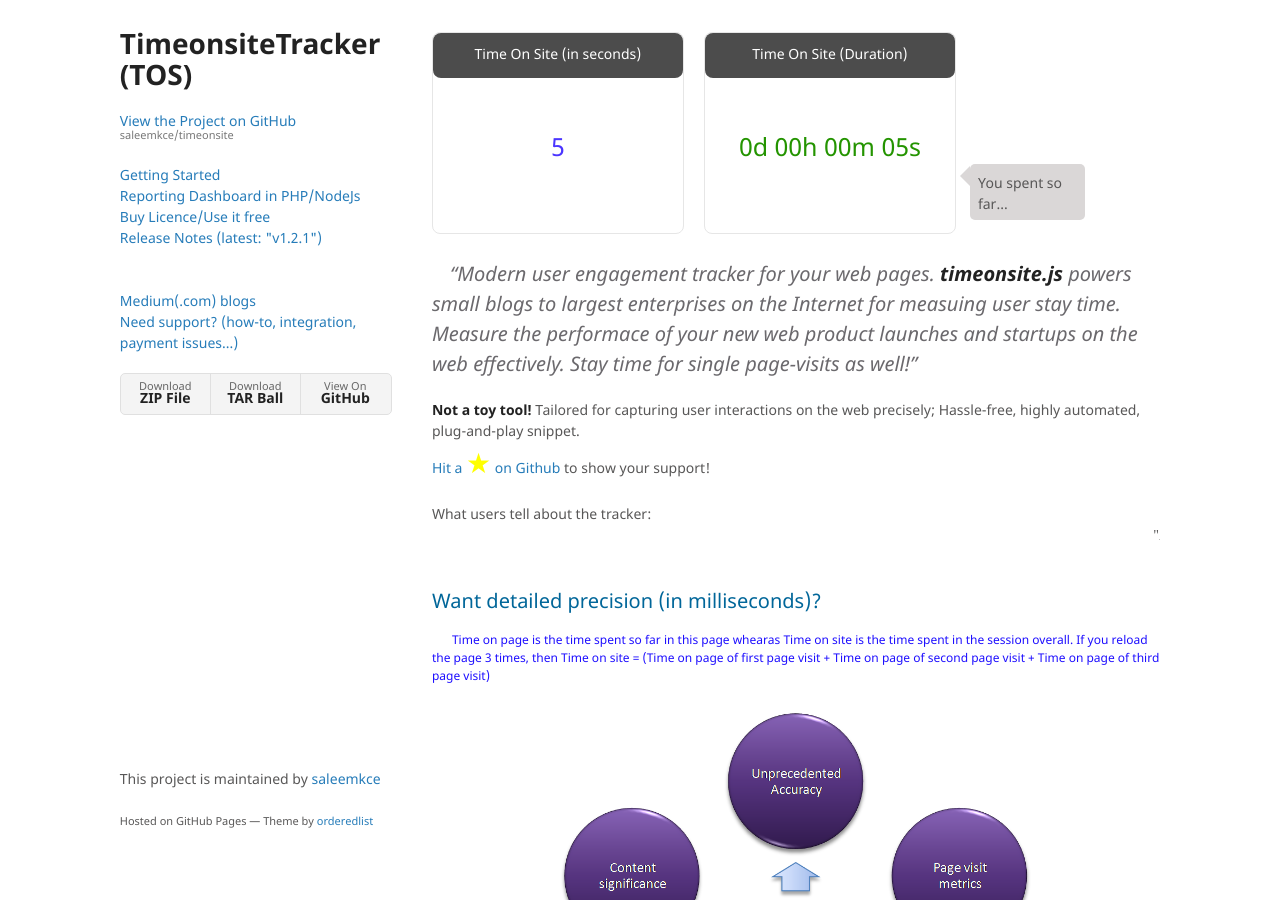
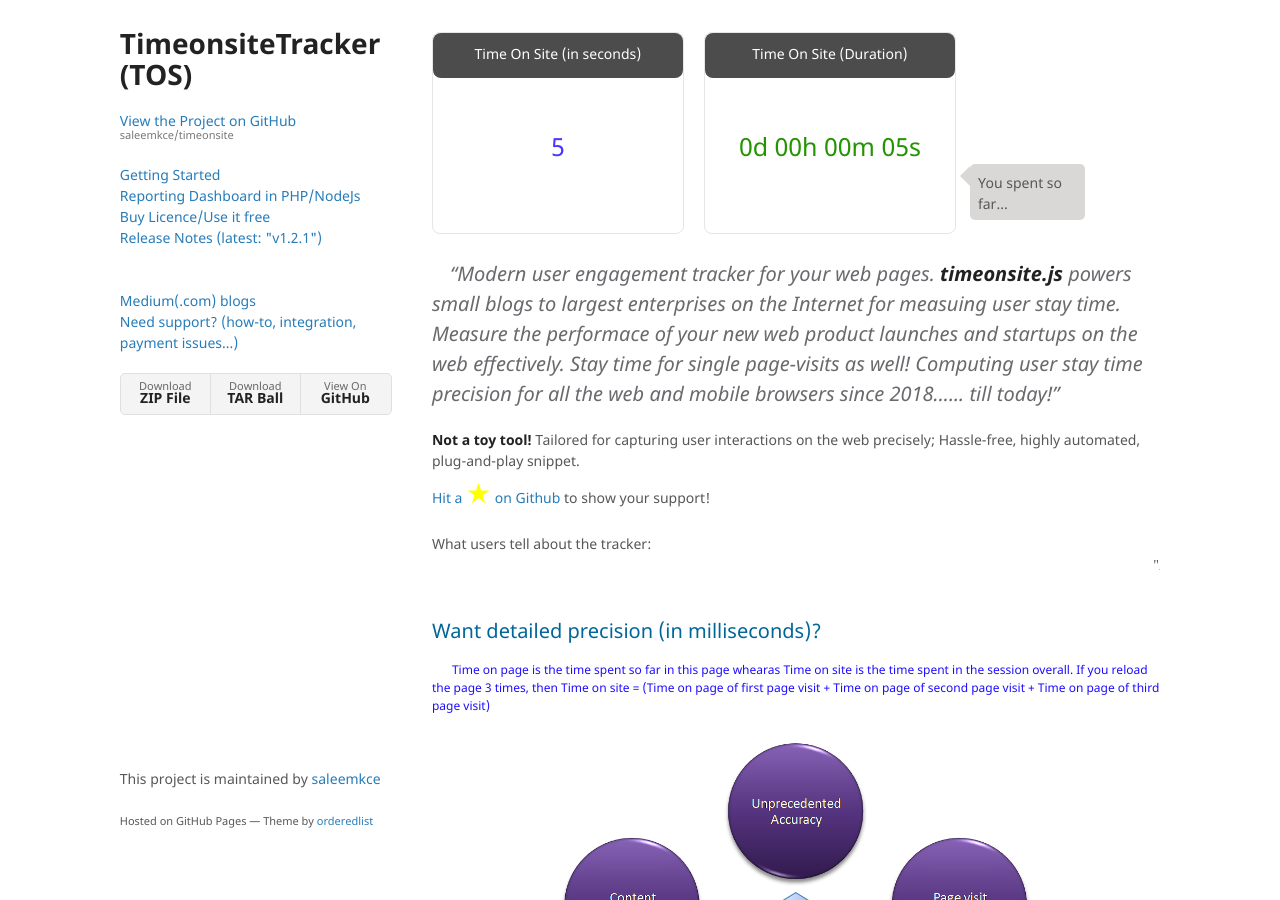
Before and after one commit to saleemkce/timeonsite, a Jekyll site: the page index.html, which Jekyll copies as it is, in a window 1280 px wide and 900 px high, scrolled down 435 px. Built offline with Jekyll 4.4.1, drawn with Linux system fonts in a browser that asks for light colours.

Commit message:
Updated home page use case content

```diff
--- a/index.html
+++ b/index.html
@@ -323,10 +323,10 @@
                         </div>
 
                         <p>&nbsp;&nbsp;&nbsp;&nbsp;
-                            <cite style="font-size:20px;color:#6b696d;">“Modern user engagement tracker for your web pages. <strong>timeonsite.js</strong> powers small blogs to largest enterprises on the Internet for measuing user stay time. Measure the performace of your new web product launches and startups on the web effectively. Stay time for single page-visits as well!”</cite>
+                            <cite style="font-size:20px;color:#6b696d;">“Modern user engagement tracker for your web pages. <strong>timeonsite.js</strong> powers small blogs to largest enterprises on the Internet for measuing user stay time. Measure the performace of your new web product launches and startups on the web effectively. Stay time for single page-visits as well! Computing user stay time precision for all the web and mobile browsers since 2018......  till today!”</cite>
 
                             <p><strong>Not a toy tool!</strong> Tailored for capturing user interactions on the web precisely; Hassle-free, highly automated, plug-and-play snippet.<br/><a href="https://github.com/saleemkce/timeonsite">Hit a <span style="font-size: 200%;color:yellow;">&starf;</span> on Github</a> to show your support!</p>
-                            What users tell about the tracker: <marquee onmouseover="this.stop();" onmouseout="this.start();"><span style="font-family:cursive">"Amazing tracker", "Simple yet effective one", "Tracks user stay time wonderfully", "Awesome! finally a tracker that sends my data to cloud hosted DB directly and ensures privacy", "I like that each pageview is in human readable hh-mm-ss time format"</span></marquee>
+                            What users tell about the tracker: <marquee onmouseover="this.stop();" onmouseout="this.start();"><span style="font-family:cursive">"Amazing tracker", "Simple yet effective one", "Tracks user stay time wonderfully", "Awesome! finally a tracker that sends my data to cloud hosted DB directly and ensures total privacy", "I like that each pageview is in human readable hh-mm-ss time format"</span></marquee>
                         </p>
 
                         <div class="timer_container_set3">
```
